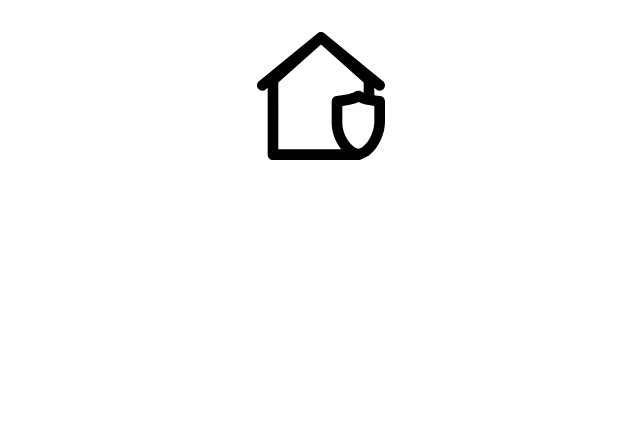
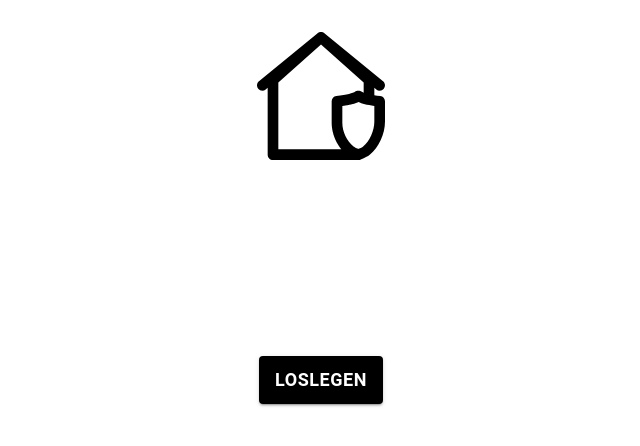
Before and after one commit to RowenaRavenclawWithExtraClaws/for-real, a React (Create React App) app: page / in a window 1280 px wide. Shown: the top 446 px of the page, without its empty margins (319-959 px from the left). Built offline with nearby package versions, Linux system fonts and the light colour scheme.

Commit message:
implement custom button component

```diff
--- a/src/components/common/CustomButton.tsx
+++ b/src/components/common/CustomButton.tsx
@@ -1,5 +1,16 @@
-const CustomButton = () => {
-  return <div></div>;
+import { Button } from "@mui/material";
+import { ButtonProps } from "../../types";
+
+const CustomButton = (props: ButtonProps) => {
+  return (
+    <Button
+      sx={{ ...props.style }}
+      variant={props.variant}
+      onClick={props.clickHandler}
+    >
+      {props.text}
+    </Button>
+  );
 };
 
 export default CustomButton;
```
